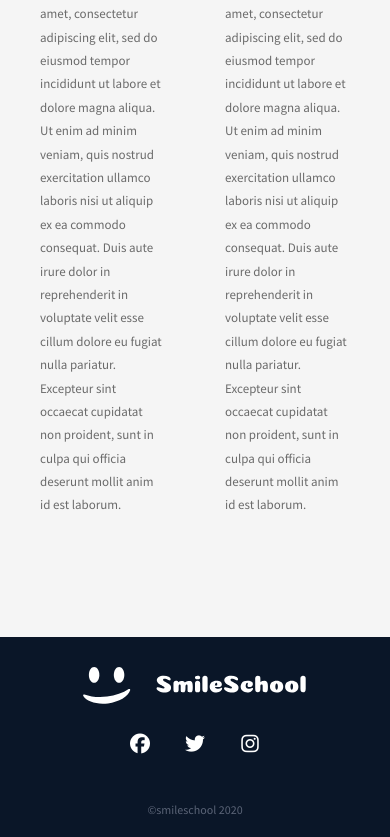
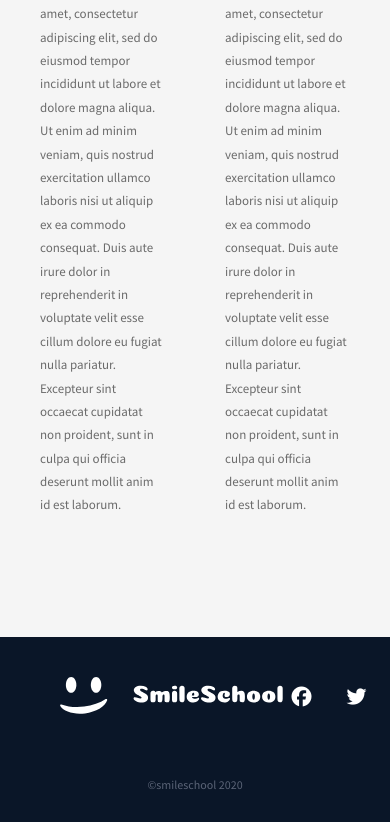
Before and after one commit to dev-baff/alx_html_css, a plain HTML site: page css_advanced/index.html in a window 390 px wide. Shown: the part 4975-5812 px from the top of the page. Drawn offline with Linux system fonts and the light colour scheme.

Commit message:
Responsive layout ommit

```diff
--- a/css_advanced/styles.css
+++ b/css_advanced/styles.css
@@ -550,16 +550,3 @@ footer {
   text-align: center;
   margin: 0;
 }
-
-/* Responsive layout */
-@media (max-width: 768px) {
-  footer {
-    padding: 30px 20px 20px 20px;
-  }
-
-  .social-media > div:first-child {
-    flex-direction: column;
-    gap: 20px;
-    margin-bottom: 40px;
-  }
-}
```
